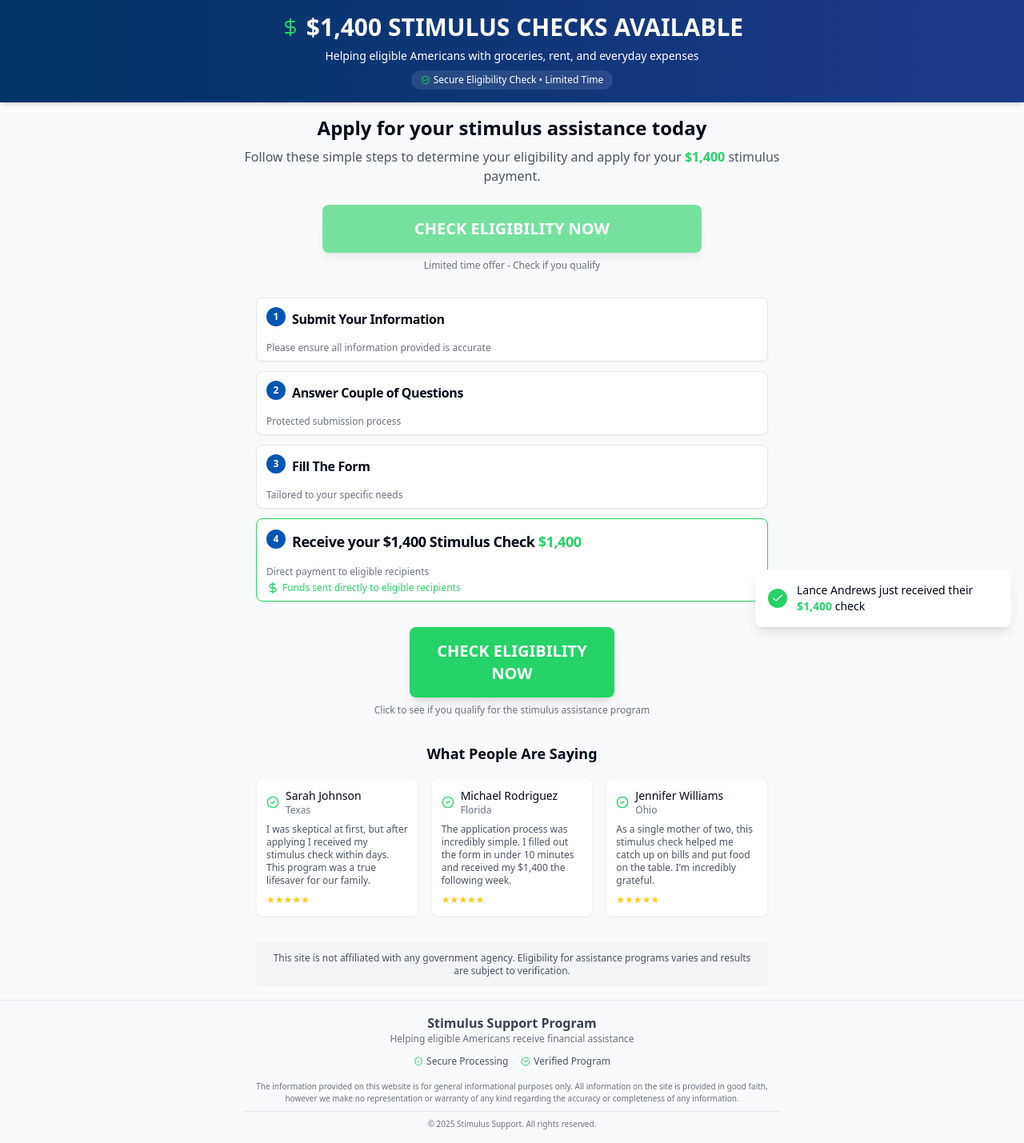
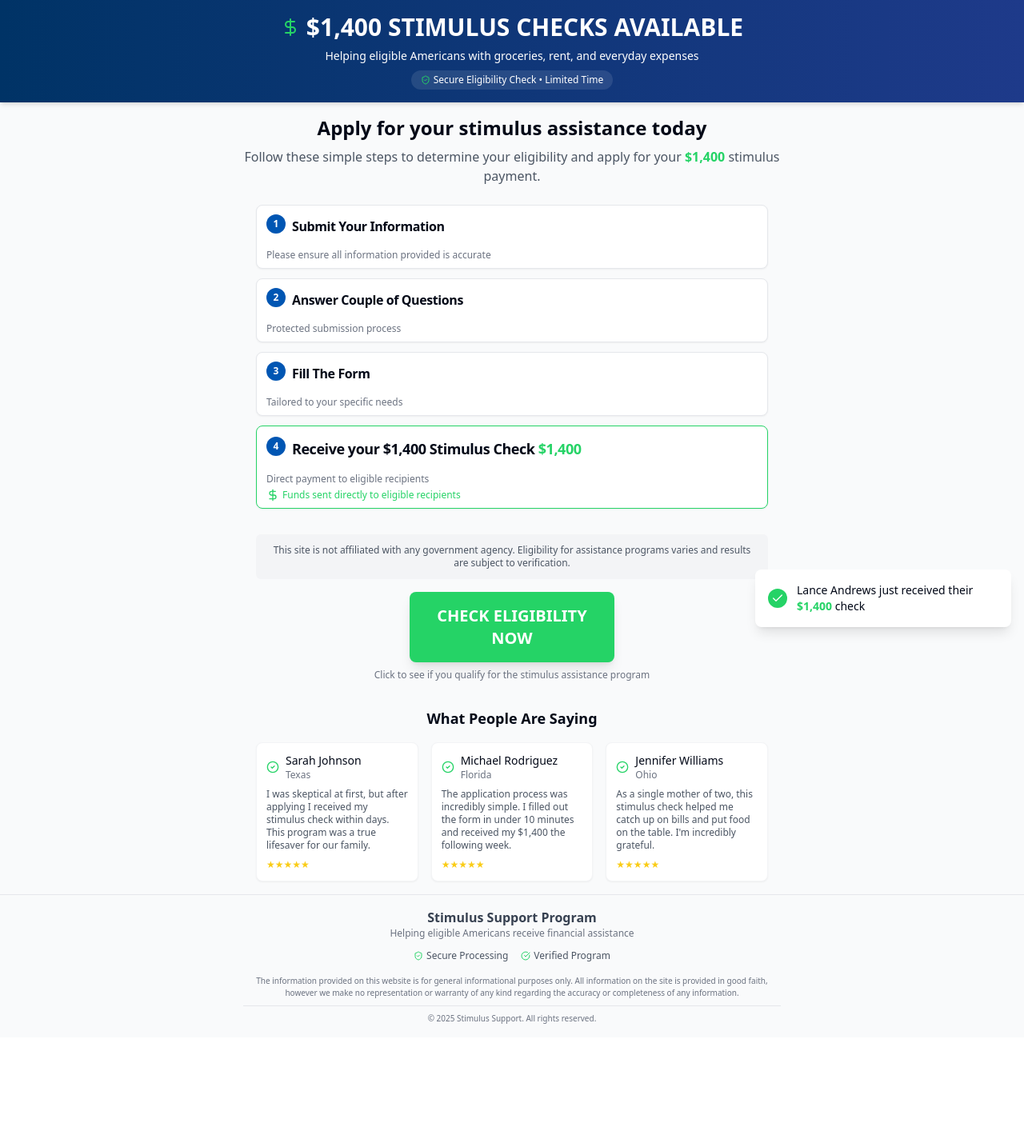
Before and after one commit to countybaz/stimulusrelief, a React (Vite) app: page / in a window 1280 px wide. Shown: the whole page at 80% size. After the commit the page ends 1297 px from the top, so only its background shows below. Built offline with nearby package versions, Linux system fonts and the light colour scheme.

Commit message:
Remove redundant CTA button
Removed the top CTA button and moved the text above the bottom CTA button.

```diff
--- a/src/components/StepsDisplay.tsx
+++ b/src/components/StepsDisplay.tsx
@@ -34,8 +34,12 @@ const StepsDisplay = () => {
         />
       </div>
 
-      {/* CTA Button Bottom */}
+      {/* Disclaimer and CTA Button */}
       <div className="text-center my-6">
+        <div className="bg-gray-100 p-3 rounded-md text-xs text-gray-600 text-center mb-4">
+          This site is not affiliated with any government agency. Eligibility for assistance programs varies and results are subject to verification.
+        </div>
+
         <button
           onClick={() => window.open('#', '_blank')}
           className="w-full sm:w-4/5 md:w-3/5 lg:w-2/5 bg-stimulus-green hover:bg-stimulus-green/90 text-white font-bold text-xl py-4 px-6 rounded-lg shadow-lg transition-all duration-300"
@@ -65,10 +69,6 @@ const StepsDisplay = () => {
             text="As a single mother of two, this stimulus check helped me catch up on bills and put food on the table. I'm incredibly grateful."
           />
         </div>
-      </div>
-
-      <div className="bg-gray-100 p-3 rounded-md text-xs text-gray-600 text-center my-4">
-        This site is not affiliated with any government agency. Eligibility for assistance programs varies and results are subject to verification.
       </div>
     </div>
   );
--- a/src/pages/Index.tsx
+++ b/src/pages/Index.tsx
@@ -21,16 +21,6 @@ const Index = () => {
             </p>
           </div>
 
-          <div className="px-4 mb-8">
-            <button
-              onClick={() => window.open('#', '_blank')}
-              className="mx-auto block w-full sm:w-4/5 md:w-3/5 lg:w-2/5 bg-stimulus-green hover:bg-stimulus-green/90 text-white font-bold text-xl py-4 px-6 rounded-lg shadow-lg transition-all duration-300 animate-pulse"
-            >
-              CHECK ELIGIBILITY NOW
-            </button>
-            <p className="text-center text-xs mt-2 text-gray-500">Limited time offer - Check if you qualify</p>
-          </div>
-
           <StepsDisplay />
         </div>
       </main>
```
